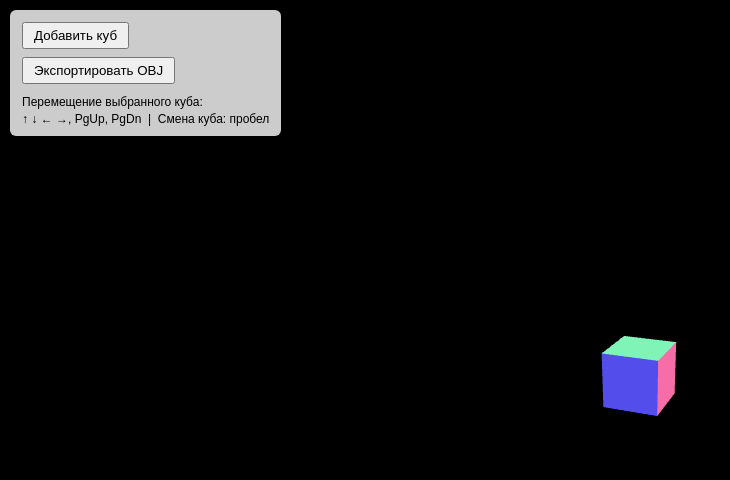
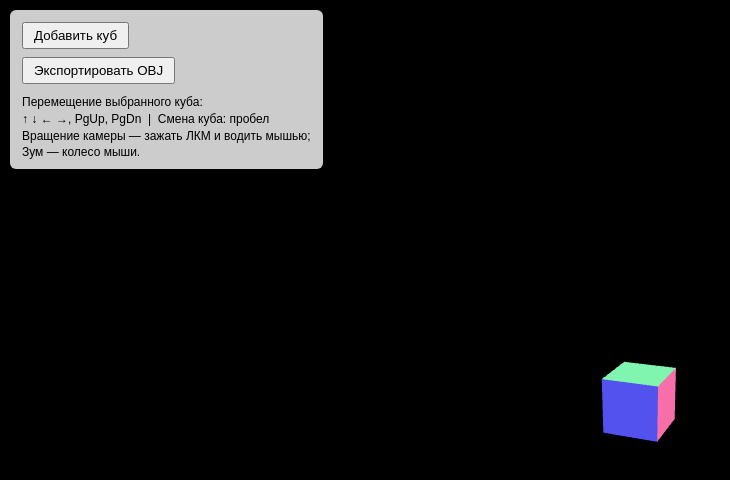
Before and after one commit to IvanWeber/3d-editor-in-browser, a plain HTML site: page index.html in a window 1280 px wide. Shown: the whole page, without its empty margins (0-730 px from the left). Drawn offline with nearby package versions, Linux system fonts and the light colour scheme.

Commit message:
add zoom function and change pov

```diff
--- a/index.html
+++ b/index.html
@@ -2,7 +2,7 @@
 <html lang="ru">
 <head>
     <meta charset="UTF-8">
-    <title>Мини‑редактор 3D‑моделей (ES‑модули + import map)</title>
+    <title>Мини‑редактор 3D‑моделей (камера — зум + вращение)</title>
     <style>
         body,html{margin:0;height:100%;overflow:hidden;background:#202020;}
         #ui{
@@ -13,9 +13,7 @@
         #ui button{margin:4px 0;padding:4px 10px;cursor:pointer;}
     </style>
 
-    <!-- Import‑map объявляет, где искать модуль "three".
-         Любой файл, который внутри себя пишет `import ... from "three"`,
-         будет резолвиться именно в этот URL. -->
+    <!-- import map указывает браузеру, где брать модуль «three» -->
     <script type="importmap">
     {
       "imports": {
@@ -30,13 +28,16 @@
     <button id="exportBtn">Экспортировать OBJ</button>
     <div style="margin-top:6px;font-size:12px;">
         Перемещение выбранного куба:<br>
-        ↑ ↓ ← →, PgUp, PgDn  |  Смена куба: пробел
+        ↑ ↓ ← →, PgUp, PgDn  |  Смена куба: пробел<br>
+        Вращение камеры — зажать ЛКМ и водить мышью;<br>
+        Зум — колесо мыши.
     </div>
 </div>
 
 <script type="module">
 import * as THREE from 'three';
 import { OBJExporter } from 'https://cdn.jsdelivr.net/npm/three@0.158.0/examples/jsm/exporters/OBJExporter.js';
+import { OrbitControls } from 'https://cdn.jsdelivr.net/npm/three@0.158.0/examples/jsm/controls/OrbitControls.js';
 
 /* ---------- базовая сцена ---------- */
 const scene    = new THREE.Scene();
@@ -48,7 +49,17 @@ document.body.appendChild(renderer.domElement);
 camera.position.set(3,4,8);
 camera.lookAt(0,0,0);
 
-/* свет, чтобы лучше видеть материал MeshNormalMaterial */
+/* ---------- управление камерой (OrbitControls) ---------- */
+const controls = new OrbitControls(camera, renderer.domElement);
+controls.enableDamping   = true;   // плавность
+controls.dampingFactor   = 0.05;
+controls.minDistance     = 2;      // минимальный зум
+controls.maxDistance     = 30;     // максимальный зум
+controls.enableKeys      = false;  // чтобы стрелки остались для кубов
+controls.target.set(0,0.5,0);
+controls.update();
+
+/* ---------- свет ---------- */
 const light = new THREE.DirectionalLight(0xffffff, 1);
 light.position.set(5,10,7);
 scene.add(light);
@@ -82,7 +93,7 @@ function exportOBJ(){
     URL.revokeObjectURL(url);
 }
 
-/* ---------- управление ---------- */
+/* ---------- управление кубами ---------- */
 window.addEventListener('keydown', e=>{
     if(sel<0) return;
     const c = cubes[sel];
@@ -111,6 +122,7 @@ document.getElementById('exportBtn').addEventListener('click', exportOBJ);
 /* ---------- render‑loop ---------- */
 (function loop(){
     requestAnimationFrame(loop);
+    controls.update();          // OrbitControls damping
     renderer.render(scene, camera);
 })();
 </script>
```
